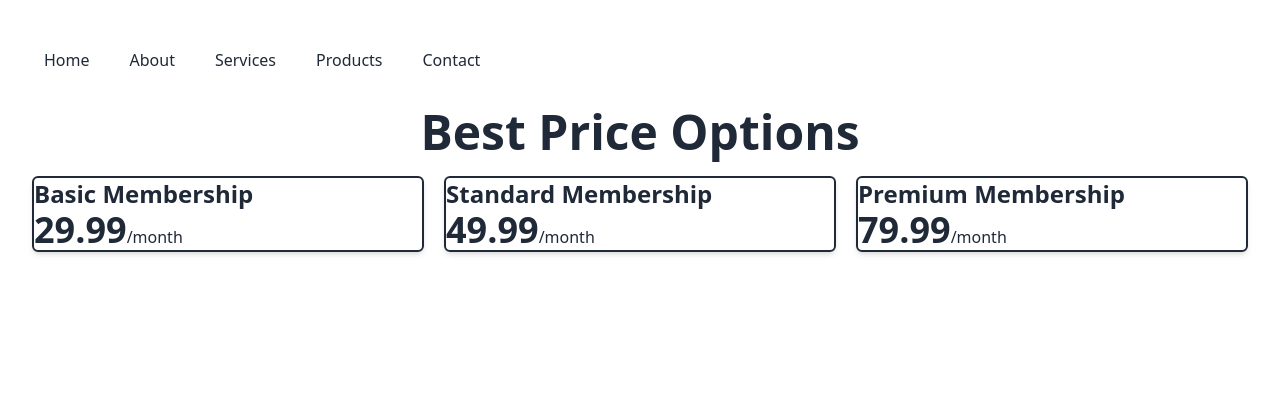
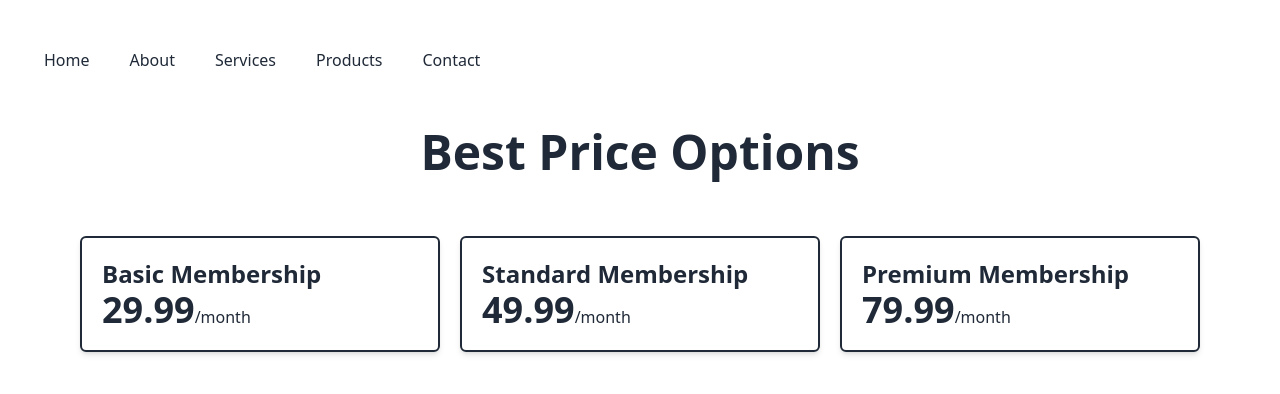
Before and after one commit to AskatAsh/React-JS-Practice, a React (Vite) app in the folder third-react/: page / in a window 1280 px wide. Shown: the top 394 px of the page. Built offline with nearby package versions, Linux system fonts and the light colour scheme.

Commit message:
added custom grid layout for priceOptions

```diff
--- a/third-react/src/Component/PriceOption/PriceOption.jsx
+++ b/third-react/src/Component/PriceOption/PriceOption.jsx
@@ -3,7 +3,7 @@ import PropTypes from 'prop-types';
 function PriceOption({option}) {
     const {name, price, feature} = option;
     return (
-        <div className='border-2 border-gray-800 rounded-md shadow-md'>
+        <div className='border-2 border-gray-800 rounded-md shadow-md p-5'>
             <h3 className='text-2xl font-semibold'>{name}</h3>
             <h4><span className='text-4xl font-bold'>{price}</span>/month</h4>
         </div>
--- /dev/null
+++ b/third-react/src/Component/PriceOptions/PriceOptions.css
@@ -0,0 +1,6 @@
+.price_option{
+    display: grid;
+    grid-template-columns: repeat(auto-fit, minmax(300px, 360px));
+    justify-content: center;
+    gap: 1.25rem;
+}
--- a/third-react/src/Component/PriceOptions/PriceOptions.jsx
+++ b/third-react/src/Component/PriceOptions/PriceOptions.jsx
@@ -1,5 +1,5 @@
 import PriceOption from "../PriceOption/PriceOption";
-
+import './PriceOptions.css'
 const PriceOptions = () => {
 
     const priceOptions = [
@@ -48,8 +48,8 @@ const PriceOptions = () => {
 
     return (
         <div>
-            <h3 className='text-5xl font-bold text-center my-5'>Best Price Options</h3>
-            <div className="grid grid-cols-3 justify-center gap-5">
+            <h3 className='text-5xl font-bold text-center my-10'>Best Price Options</h3>
+            <div className="price_option pt-5">
                 {
                     priceOptions.map(option => <PriceOption key={option.id} option={option}></PriceOption>)
                 }
```
